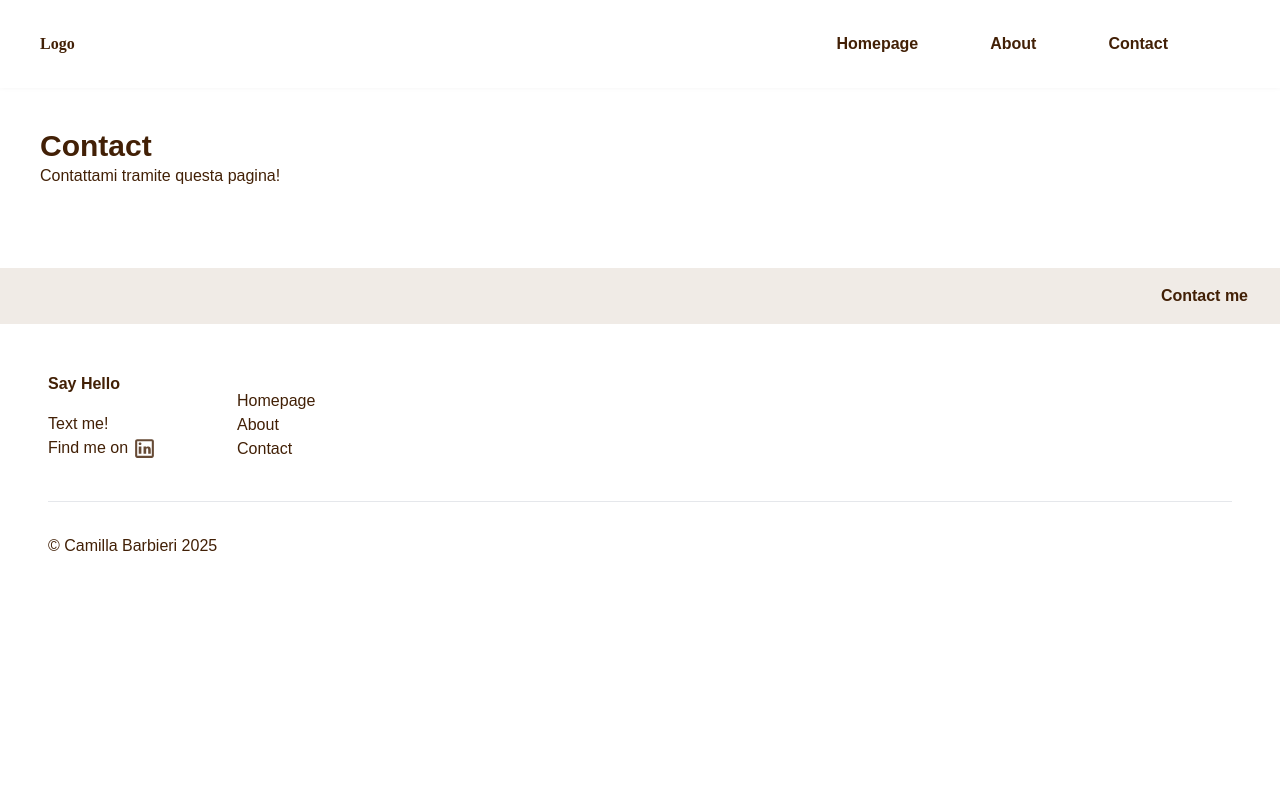
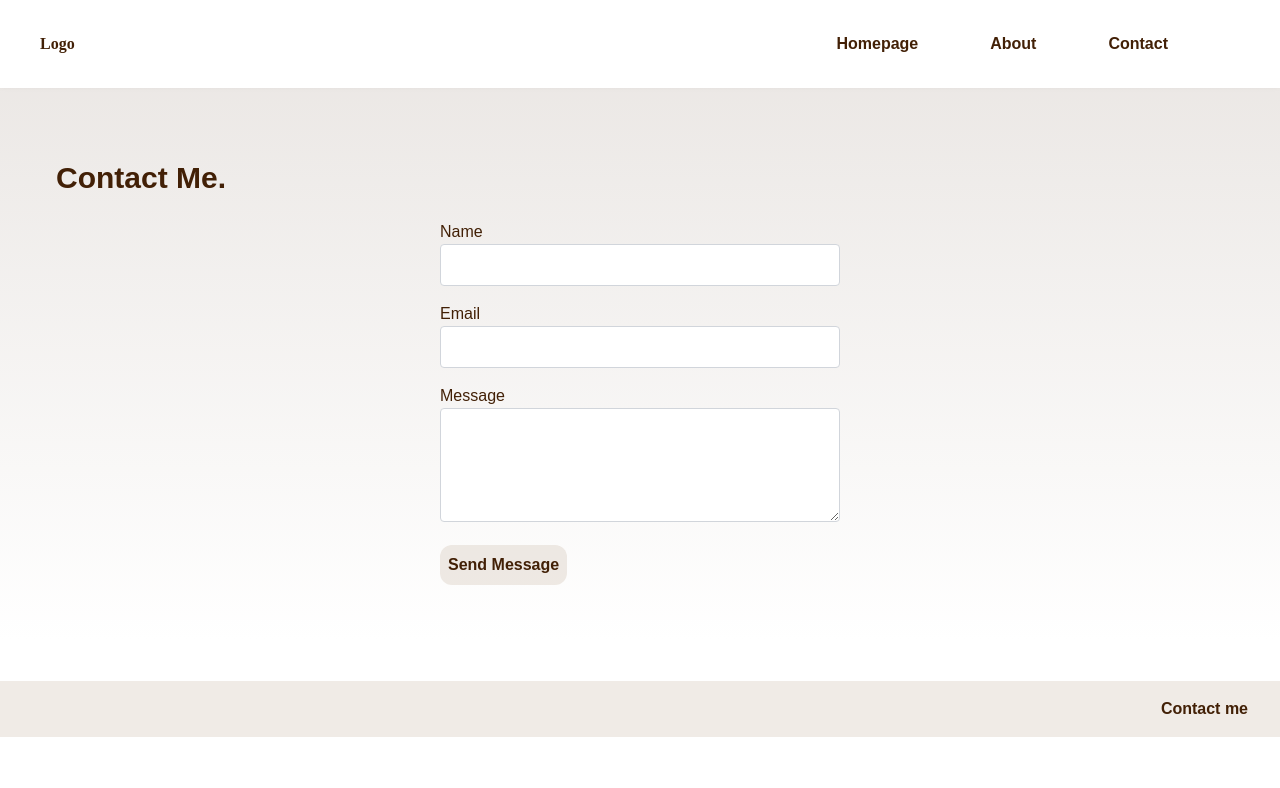
Before and after one commit to Camilla-Barb/Portfolio, a Next.js app: page /pages/contact in a window 1280 px wide. Shown: the top 788 px of the page. Built offline with nearby package versions, Linux system fonts and the light colour scheme; a web font is replaced by a local one.

Commit message:
Contact form in contact page nodemailer

```diff
--- a/package.json
+++ b/package.json
@@ -13,6 +13,7 @@
     "focus-trap-react": "^11.0.3",
     "framer-motion": "^12.4.3",
     "next": "15.1.6",
+    "nodemailer": "^6.10.0",
     "react": "^19.0.0",
     "react-dom": "^19.0.0",
     "sass": "^1.85.0",
@@ -21,6 +22,7 @@
   "devDependencies": {
     "@eslint/eslintrc": "^3",
     "@types/node": "^20",
+    "@types/nodemailer": "^6.4.17",
     "@types/react": "^19",
     "@types/react-dom": "^19",
     "eslint": "^9",
--- /dev/null
+++ b/src/app/api/contact/route.ts
@@ -0,0 +1,36 @@
+import { NextResponse } from "next/server";
+import nodemailer from "nodemailer";
+
+export async function POST(req: Request) {
+  try {
+    const { name, email, message } = await req.json();
+
+    if (!name || !email || !message) {
+      return NextResponse.json(
+        { error: "All fields are required" },
+        { status: 400 }
+      );
+    }
+
+    //Invio messaggio tramite nodemailer
+    const transporter = nodemailer.createTransport({
+      service: "Gmail",
+      auth: {
+        user: process.env.EMAIL_USER,
+        pass: process.env.EMAIL_PASS,
+      },
+    });
+
+    await transporter.sendMail({
+      from: email,
+      to: process.env.EMAIL_USER,
+      subject: `New Contact Form Submission from ${name}`,
+      text: message,
+    });
+
+    return NextResponse.json({ success: true, message: "Message received!" });
+    // eslint-disable-next-line @typescript-eslint/no-unused-vars
+  } catch (error) {
+    return NextResponse.json({ error: "Server error" }, { status: 500 });
+  }
+}
--- /dev/null
+++ b/src/app/component/ContactForm.tsx
@@ -0,0 +1,80 @@
+"use client";
+
+import { useState } from "react";
+
+export default function ContactForm() {
+  const [formData, setFormData] = useState({
+    name: "",
+    email: "",
+    message: "",
+  });
+
+  const [status, setStatus] = useState("");
+
+  const handleChange = (
+    e: React.ChangeEvent<HTMLInputElement | HTMLTextAreaElement>
+  ) => {
+    setFormData({ ...formData, [e.target.name]: e.target.value });
+  };
+
+  const handleSubmit = async (e: React.FormEvent) => {
+    e.preventDefault();
+
+    try {
+      const response = await fetch("/api/contact", {
+        method: "POST",
+        headers: { "Content-Type": "application/json" },
+        body: JSON.stringify(formData),
+      });
+
+      if (response.ok) {
+        setFormData({ name: "", email: "", message: "" });
+      } else {
+        setStatus("The message could not be sent.");
+      }
+      // eslint-disable-next-line @typescript-eslint/no-unused-vars
+    } catch (error) {
+      setStatus("Error sending message.");
+    }
+  };
+
+  return (
+    <form onSubmit={handleSubmit} className="max-w-md mx-auto p-6">
+      <label>Name</label>
+      <input
+        type="text"
+        name="name"
+        value={formData.name}
+        onChange={handleChange}
+        required
+        className="input"
+      />
+
+      <label>Email</label>
+      <input
+        type="email"
+        name="email"
+        value={formData.email}
+        onChange={handleChange}
+        required
+        className="input"
+      />
+
+      <label>Message</label>
+      <textarea
+        name="message"
+        value={formData.message}
+        onChange={handleChange}
+        required
+        className="input"
+        rows={4}
+      />
+
+      <button type="submit" className="btn">
+        Send Message
+      </button>
+
+      {status && <p className="pt-2 text-red-700">{status}</p>}
+    </form>
+  );
+}
--- a/src/app/component/Prefooter.tsx
+++ b/src/app/component/Prefooter.tsx
@@ -4,7 +4,7 @@ import Link from "next/link";
 
 export default function Prefooter() {
   return (
-    <section className="w-full mt-10 bg-yellow-900/10 flex justify-end items-center p-2 lg:p-4">
+    <section className="prefooter-section w-full mt-10 bg-yellow-900/10 flex justify-end items-center p-2 lg:p-4">
       <article className="pr-4 font-bold">
         <Link href="/pages/contact" className="hover:underline ">
           Contact me
--- a/src/app/pages/about/page.tsx
+++ b/src/app/pages/about/page.tsx
@@ -3,8 +3,8 @@ import Image from "next/image";
 
 export default function About() {
   return (
-    <section className="prefooter-section p-5 border-t border-yellow-950/30">
-      <h1 className="text-3xl font-bold">About Me</h1>
+    <section className="about-section p-8 bg-gradient-to-t from-white to-yellow-950/10">
+      <h1 className="text-3xl font-bold pb-10 pt-10">About.</h1>
 
       <Image
         src="/img/pie-chart.png"
--- a/src/app/pages/contact/page.tsx
+++ b/src/app/pages/contact/page.tsx
@@ -1,8 +1,10 @@
+import ContactForm from "@/app/component/ContactForm";
+
 export default function ContactPage() {
   return (
-    <main className="p-10">
-      <h1 className="text-3xl font-bold">Contact</h1>
-      <p>Contattami tramite questa pagina!</p>
-    </main>
+    <section className="contact-section p-8 bg-gradient-to-t from-white to-yellow-950/10">
+      <h1 className="text-3xl font-bold pl-6 pt-10">Contact Me.</h1>
+      <ContactForm />
+    </section>
   );
 }
--- a/src/app/styles/globals.scss
+++ b/src/app/styles/globals.scss
@@ -40,6 +40,10 @@ body {
   @apply self-center p-2 rounded-xl font-bold text-coffee bg-yellow-900/10;
 }
 
+.input {
+  @apply w-full p-2 border border-gray-300 rounded mb-4;
+}
+
 .swiper-slide {
   @media (max-width: 767px) {
     max-width: 180px;
```
Also changed, not shown: 2 other files (tests, documents, lock files or other folders).
